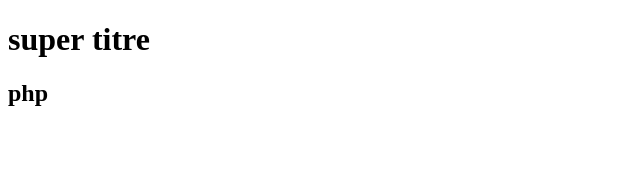
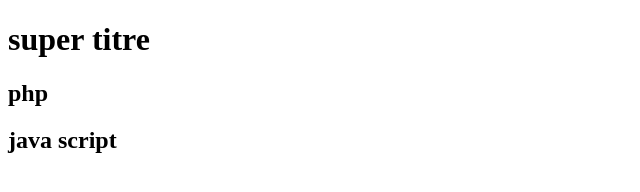
Before and after one commit to mohamedaymenbensalem/siteweb, a plain HTML site: page index.html in a window 1280 px wide. Shown: the whole page, without its empty margins (0-640 px from the left). Drawn offline with Linux system fonts and the light colour scheme.

Commit message:
ajout du titre java script

```diff
--- a/index.html
+++ b/index.html
@@ -6,5 +6,6 @@
 <body>
  <h1>super titre </h1>
  <h2> php</h2>
+ <h2>java script</h2>
 </body>
 </html>
```
